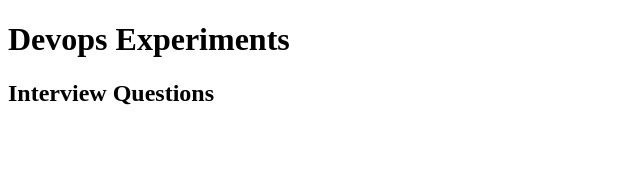
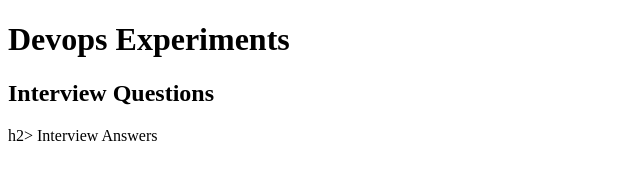
Before and after one commit to kalagotlap2/demodevops1, a plain HTML site: page index.html in a window 1280 px wide. Shown: the whole page, without its empty margins (0-640 px from the left). Drawn offline with Linux system fonts and the light colour scheme.

Commit message:
Made chnages to index.html

```diff
--- a/index.html
+++ b/index.html
@@ -8,5 +8,6 @@
 <body>
     <h1>Devops Experiments</h1>
     <h2> Interview Questions</h2>
+    h2> Interview Answers</h2>
 </body>
 </html>
```
